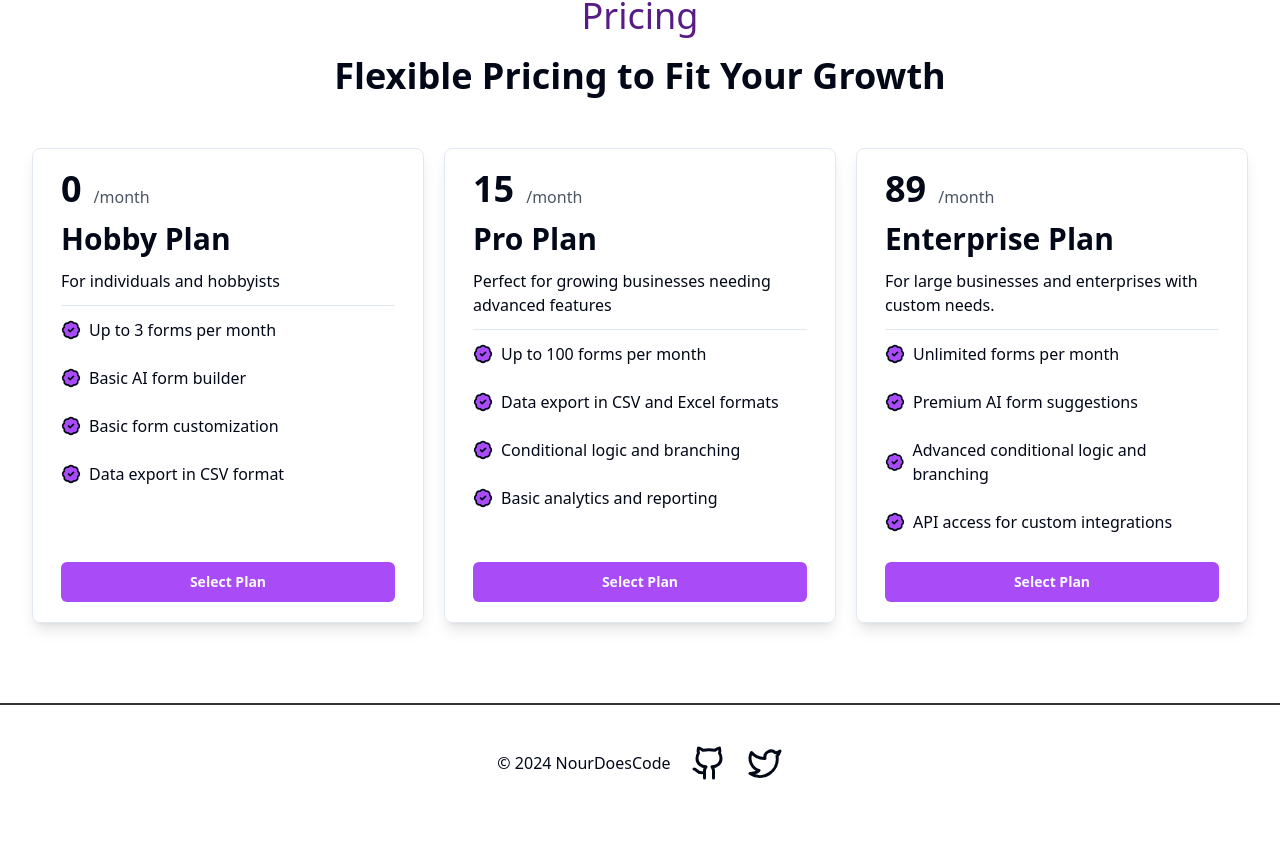
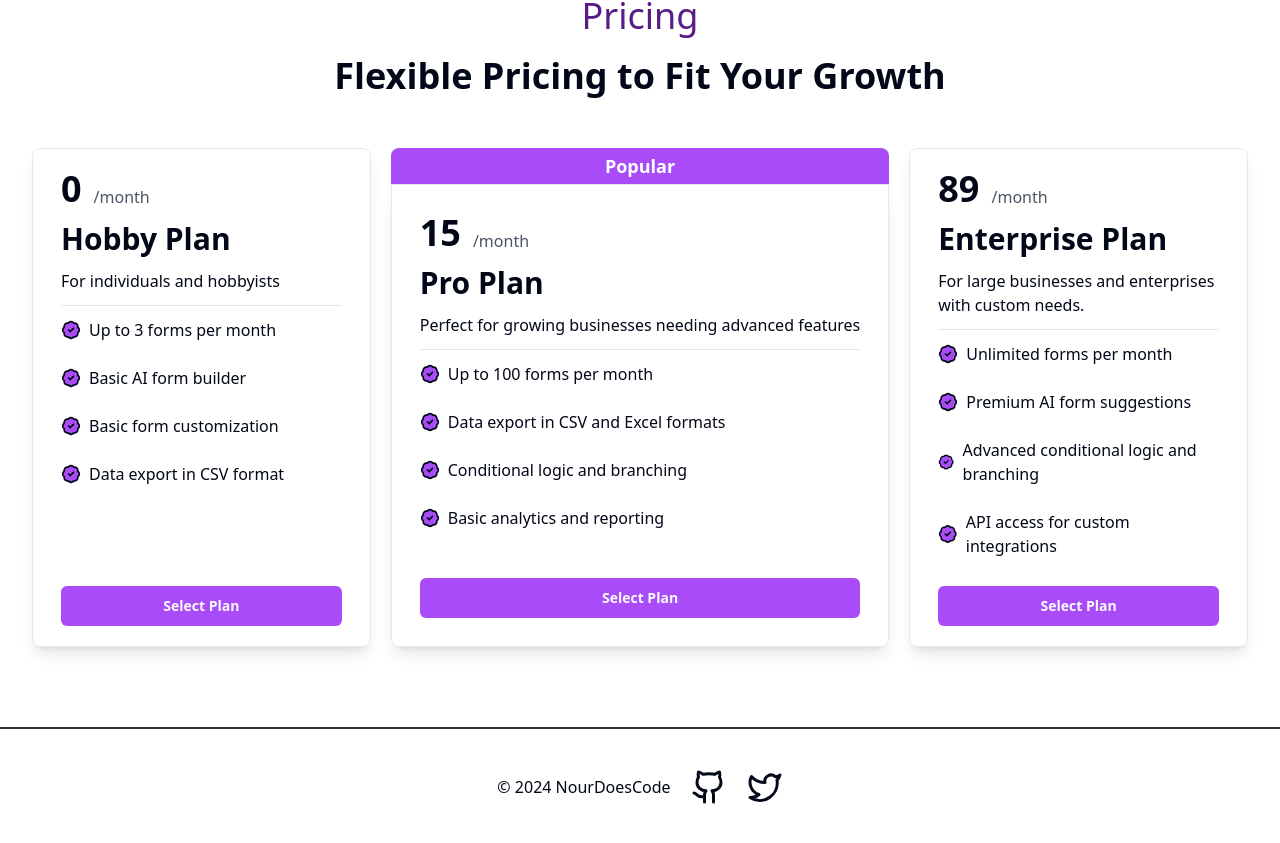
Before and after one commit to NourDoesCode/SAAS-Landing-Page, a React (Vite) app: page / in a window 1280 px wide. Shown: the part 3868-4711 px from the top of the page. Before the commit the page ends 4689 px from the top, so only its background shows below. Built offline with nearby package versions, Linux system fonts and the light colour scheme.

Commit message:
update  pricing and footer sections

```diff
--- a/src/components/Pricing.tsx
+++ b/src/components/Pricing.tsx
@@ -49,11 +49,13 @@ function Pricing() {
             </Button>
           </div>
 
-          {/*pro plan */}
           {/* Pro plan */}
-          <div className="bg-white/50 rounded-lg border p-5 shadow-lg px-7 flex-1 flex flex-col justify-between">
+          <div className="flex flex-col ">
+            <div className="bg-[#a94cf7] rounded-t-lg text-center text-lg font-semibold text-white  py-1">
+              Popular
+            </div>
+            <div className="bg-white/50 rounded-b-lg border p-5 shadow-lg px-7 flex-1 flex flex-col justify-between py-7">
               <div>
-              {" "}
                 {/* Content container to push the button to the bottom */}
                 <div className="flex items-end gap-3">
                   <p className="text-4xl font-bold">15</p>
@@ -85,7 +87,7 @@ function Pricing() {
                 Select Plan
               </Button>
             </div>
-
+          </div>
           {/*Enterprise plan */}
           <div className="bg-white/50 rounded-lg border p-5 shadow-lg px-7 flex-1 flex flex-col justify-between">
             <div>
```
Lines whose indentation alone changed are shown as unchanged.
